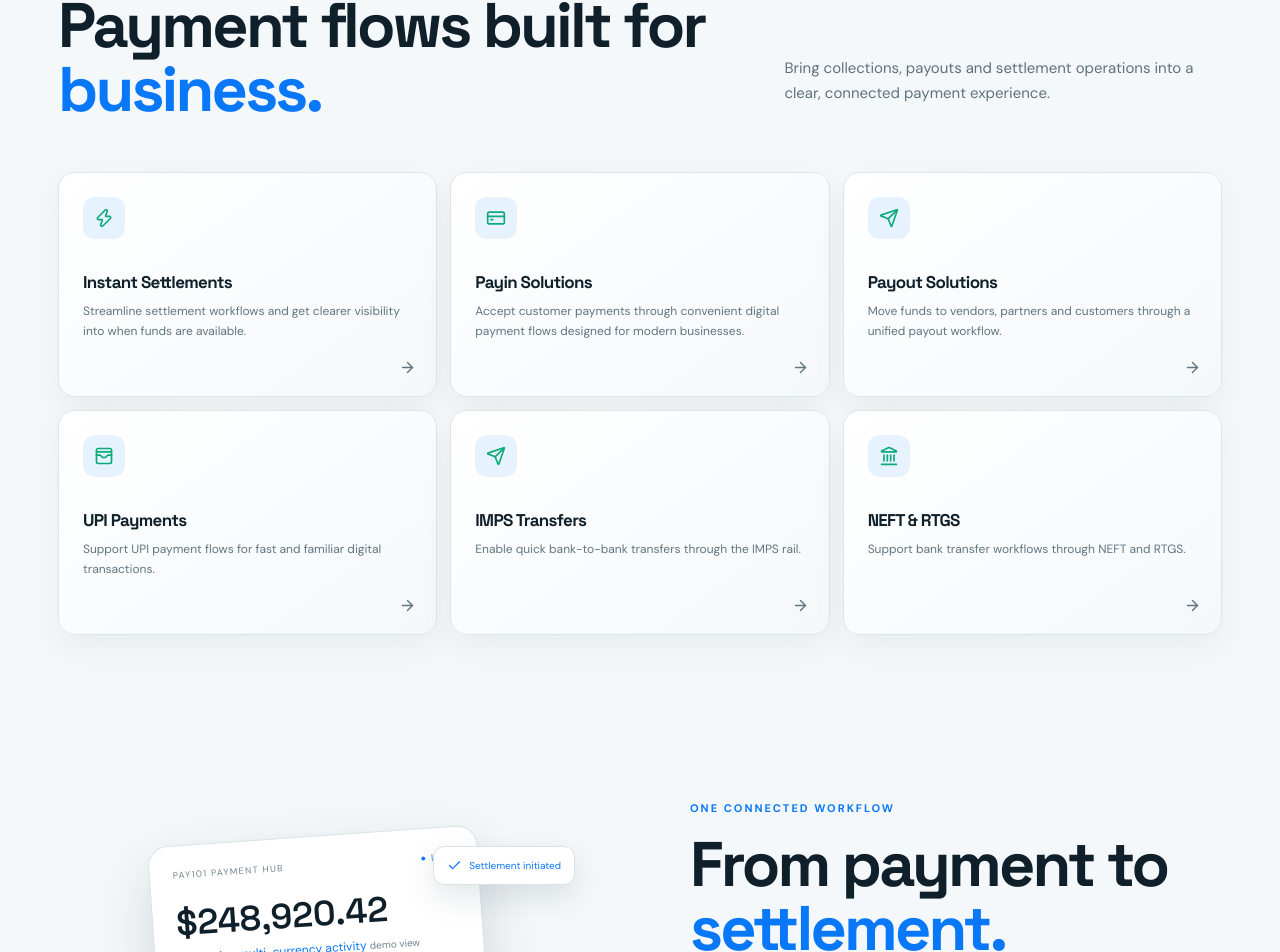
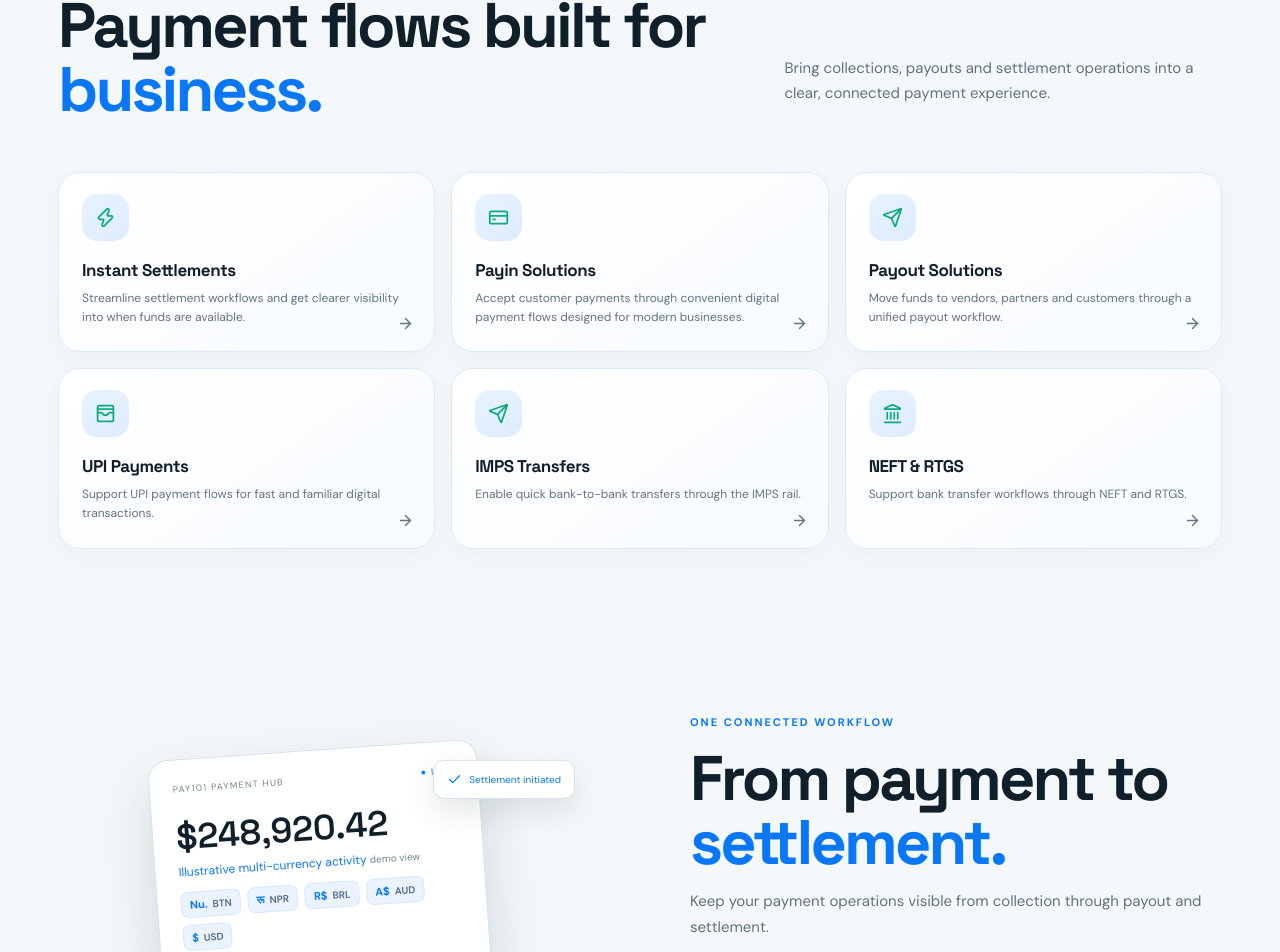
Before and after one commit to kartikmishra543/pay101-demo, a React (Vite) app: page / in a window 1280 px wide. Shown: the part 3025-3977 px from the top of the page. Built offline with nearby package versions, Linux system fonts and the light colour scheme.

Commit message:
Make Pay101 Solutions cards compact and organically styled

```diff
--- a/src/style.css
+++ b/src/style.css
@@ -328,3 +328,16 @@ footer a:hover{color:var(--blue)}
 @media(max-width:750px){.railList.paymentMethodsGrid{grid-template-columns:repeat(3,minmax(0,1fr))}}
 @media(max-width:480px){.railList.paymentMethodsGrid{grid-template-columns:repeat(2,minmax(0,1fr));gap:10px}.paymentMethodsGrid .paymentMethodCard{min-height:138px;padding:14px 12px}.paymentMethodIcon{top:12px;left:12px;width:37px;height:37px}.paymentMethodFlag{top:14px;right:10px}}
 @media(prefers-reduced-motion:reduce){.paymentMethodsGrid .paymentMethodCard{transition:none}}
+
+/* Compact organic Pay101 Solutions cards */
+#solutions .featureGrid{gap:16px;align-items:stretch}
+#solutions .feature{min-height:0;padding:21px 23px 24px;border-radius:22px;background:linear-gradient(145deg,#fff 0%,#f7fbff 100%);border:1px solid #dce9f5;box-shadow:0 7px 24px rgba(18,67,115,.045);transition:transform .25s ease,box-shadow .25s ease,border-color .25s ease}
+#solutions .feature:hover{transform:translateY(-5px);border-color:#a9d2ff;box-shadow:0 16px 35px rgba(8,120,249,.12)}
+#solutions .feature .icon{width:47px;height:47px;border-radius:15px;margin-bottom:18px;background:linear-gradient(145deg,#e8f3ff,#ddecff)}
+#solutions .feature .icon svg{width:21px;height:21px}
+#solutions .feature h3{font-size:17px;line-height:1.3;letter-spacing:-.45px;margin:0}
+#solutions .feature p{font-size:12px;line-height:1.6;margin:8px 0 0;max-width:360px}
+#solutions .feature .featureArrow{right:20px;bottom:19px}
+@media(max-width:900px){#solutions .featureGrid{gap:12px}#solutions .feature{padding:20px;min-height:0}}
+@media(max-width:550px){#solutions .feature{padding:19px 20px;border-radius:18px}#solutions .feature .icon{margin-bottom:15px}}
+@media(prefers-reduced-motion:reduce){#solutions .feature{transition:none}}
```
